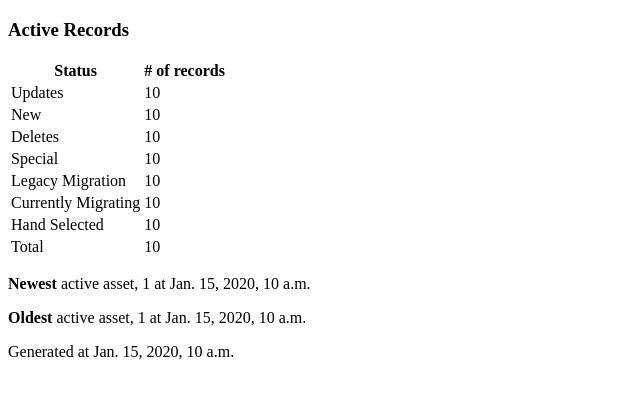
After one commit to deifante/Bluesky_Status, a Django app: template templates/mongo_status/status_details.html in a window 1280 px wide. The commit adds this page. Shown: the top 399 px of the page, without its empty margins (0-640 px from the left). Run offline with Django 3.2, Linux system fonts and the light colour scheme; the template is opened without the code that fills it: most values are stand-ins (such as "Sample title", 1, 10 or a date in 2020); parts of the project's set-up code (start-up, migrations or seed data) failed here and were passed over.

Commit message:
Added detailed status pages.
Added file counts for various stats for each status.
Added notice for when data was cached where appropriate.

```diff
--- a/mongo_status/mysql_access.py
+++ b/mongo_status/mysql_access.py
@@ -6,4 +6,7 @@ def is_partner_program(assetId):
     query = 'select Collections from AbstractFile where ID = %d' % assetId
     cursor.execute(query)
     data = cursor.fetchone()
-    return data[0].find('GettyDistribution') != -1
+    if (data):
+        return data[0].find('GettyDistribution') != -1
+    else:
+        return 0
--- a/mongo_status/urls.py
+++ b/mongo_status/urls.py
@@ -1,8 +1,10 @@
 from django.conf.urls import patterns, url
+from django.views.decorators.cache import cache_page
 
 from mongo_status import views
 urlpatterns = patterns(
     '',
     url(r'^$', views.index, name='index'),
-    url(r'^get_status/', views.get_status, name='get_status')
+    url(r'^get_status/', views.get_status, name='get_status'),
+    url(r'^status_details/(?P<status>\w+)/$', cache_page(60*14)(views.complete_details), name='complete_details')
     )
--- a/mongo_status/views.py
+++ b/mongo_status/views.py
@@ -3,7 +3,7 @@ import pprint
 from django.shortcuts import render
 from django.views.decorators.cache import cache_page
 
-from mongo_access import get_asset, get_status_counts
+from mongo_access import get_asset, get_status_counts, get_status_details
 from mysql_access import is_partner_program
 
 
@@ -34,3 +34,7 @@ def get_status(request):
         response_dict['pretty_asset'] = pretty_asset
 
     return render(request, 'mongo_status/index.html', response_dict)
+
+def complete_details(request, status):
+    response_dict = {'status': status, 'status_details': get_status_details(status)}
+    return render(request, 'mongo_status/status_details.html', response_dict)
--- /dev/null
+++ b/templates/mongo_status/status_details.html
@@ -0,0 +1,55 @@
+{% extends "base.html" %}
+{% load humanize %}
+
+{% block title %}{{ status|capfirst }} Status Details{% endblock %}
+
+{% block content %}
+<h3>{{ status|capfirst }} Records</h3>
+<table>
+  <tr>
+    <th>Status</th>
+    <th># of records</th>
+  </tr>
+  <tr>
+    <td>Updates</td>
+    <td>{{ status_details.updates|intcomma }}</td>
+  </tr>
+  <tr>
+    <td>New</td>
+    <td>{{ status_details.new|intcomma }}</td>
+  </tr>
+  <tr>
+    <td>Deletes</td>
+    <td>{{ status_details.delete|intcomma }}</td>
+  </tr>
+  <tr>
+    <td>Special</td>
+    <td>{{ status_details.special|intcomma }}</td>
+  </tr>
+  <tr>
+    <td>Legacy Migration</td>
+    <td>{{ status_details.legacy_migration|intcomma }}</td>
+  </tr>
+  <tr>
+    <td>Currently Migrating</td>
+    <td>{{ status_details.migrated|intcomma }}</td>
+  </tr>
+  <tr>
+    <td>Hand Selected</td>
+    <td>{{ status_details.hand_selected|intcomma }}</td>
+  </tr>
+  <tr>
+    <td>Total</td>
+    <td>{{ status_details.total|intcomma }}</td>
+  </tr>
+</table>
+
+{% if status_details.newest.date %}
+  <p><strong>Newest</strong> {{ status }} asset, {{ status_details.newest.assetId }} at {{ status_details.newest.date }}</p>
+{% endif %}
+{% if status_details.oldest.date %}
+  <p><strong>Oldest</strong> {{ status }} asset, {{ status_details.oldest.assetId }} at {{ status_details.oldest.date }}</p>
+{% endif %}
+
+<p>Generated at {{ status_details.generation_time }}</p>
+{% endblock %}
```
Also changed, not shown: mongo_status/mongo_access.py (+43 -6 lines), templates/mongo_status/snippets/status_snippet.html (+5 -4 lines).
